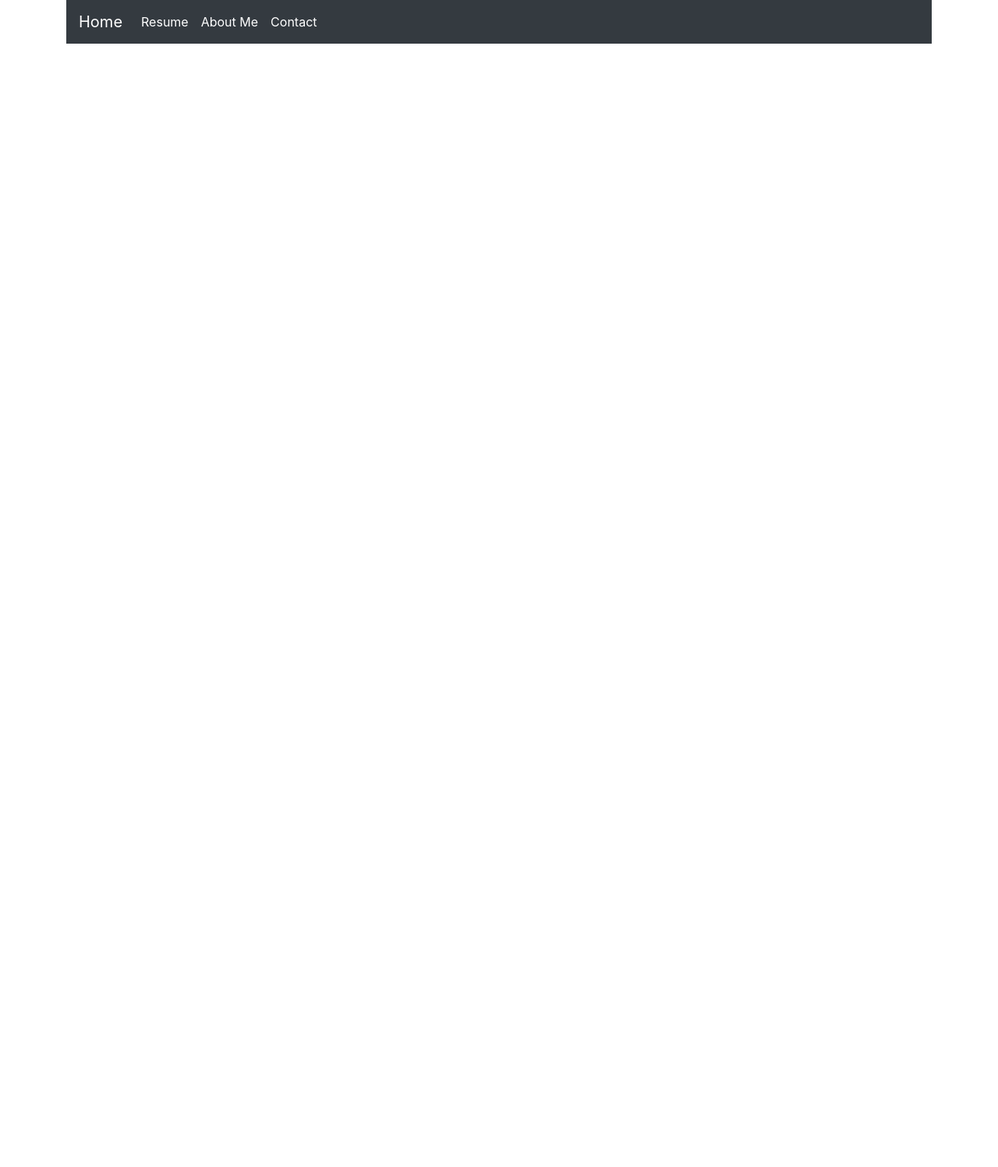
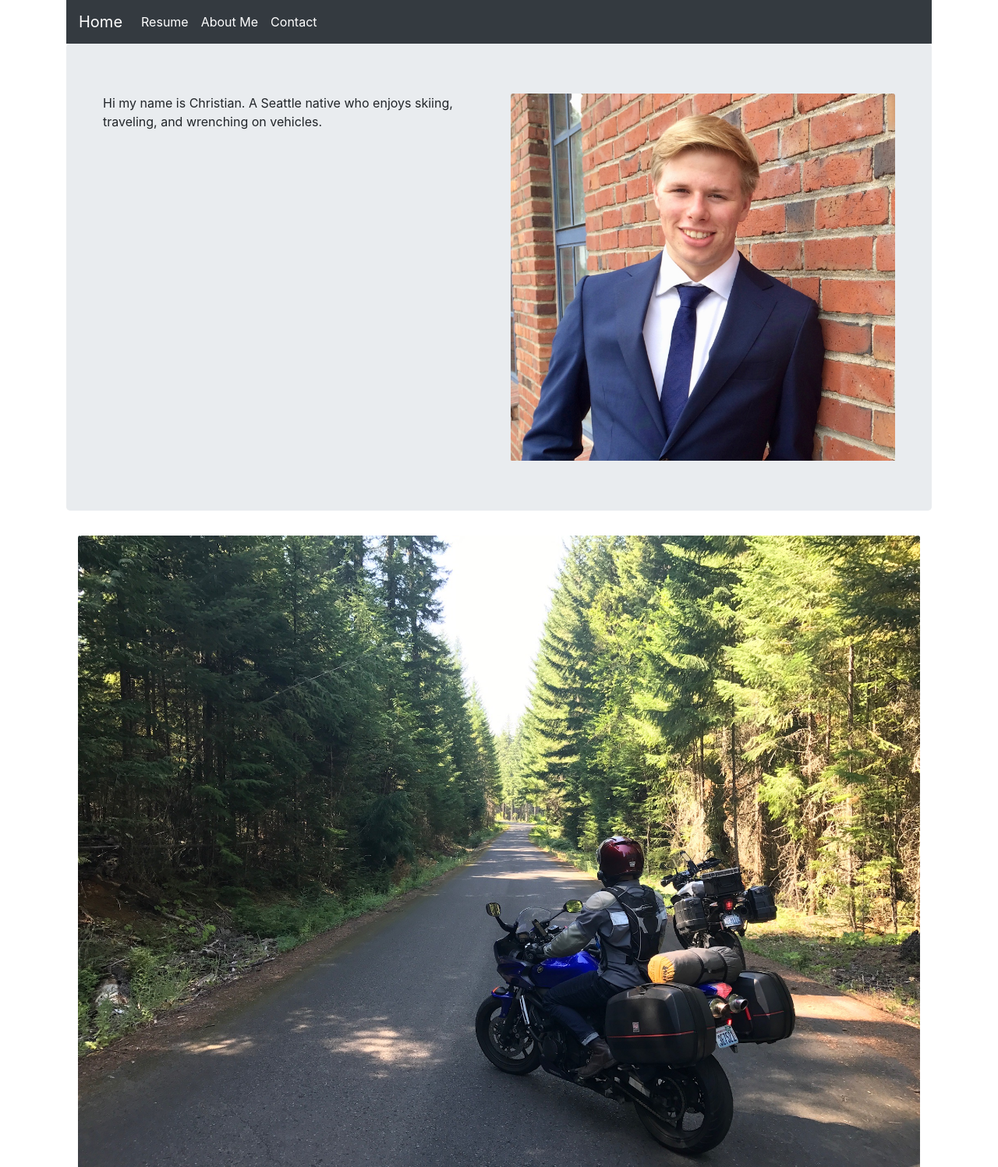
Before and after one commit to christianheussy/personal_website, a Flask app: page /about_me in a window 1280 px wide. Shown: the whole page at 78% size. Before the commit the page ends 56 px from the top, so only its background shows below. Run offline with Flask 2, Linux system fonts and the light colour scheme; some libraries are stand-ins or nearby versions.

Commit message:
Added portrait image for about me page. Added patent info to senior project template.

```diff
--- a/templates/about_me.html
+++ b/templates/about_me.html
@@ -1,5 +1,30 @@
 {% extends "basic.html" %}
 {% block content %}
+
+
+<div class="container">
+
+    <div class="jumbotron">
+
+
+        <div class="container">
+          <div class="row">
+            <div class="col">
+              Hi my name is Christian. A Seattle native who enjoys skiing, traveling, and wrenching on vehicles.
+            </div>
+            <div class="col">
+              <img class="card-img-top" src="{{url_for('static', filename='portrait.jpg')}}" >
+            </div>
+        </div>
+
+
+
+    </div>
+</div>
+
+<div class="container">
+    <img class="card-img-top" src="{{url_for('static', filename='forest_bike.jpg')}}" >
+</div>
 
 
 
--- a/templates/index.html
+++ b/templates/index.html
@@ -1,7 +1,6 @@
 {% extends "basic.html" %}
 {% block content %}
 <div class="container">
-    <!--<img src="https://images.unsplash.com/photo-1485083269755-a7b559a4fe5e?ixlib=rb-0.3.5&s=a1da41b127d00e17542f192fac92975d&auto=format&fit=crop&w=1050&q=80" class="img-fluid" alt="Responsive image">-->
     <div class="jumbotron">
       <h1 class="display-4">Christian Heussy</h1>
       <p class="lead">I'm a mechanical engineer, gearhead, and wanna-be software developer.</p>
@@ -19,8 +18,6 @@
           </div>
       </div>
 
-
-
         <div class="card text-white bg-dark mb-3" style="width: 24rem;">
           <img class="card-img-top" src="https://i.imgur.com/chyy1qp.jpg" >
           <div class="card-body">
```
Also changed, not shown: templates/senior.html (+9 -0 lines), static/portrait.jpg (added).
